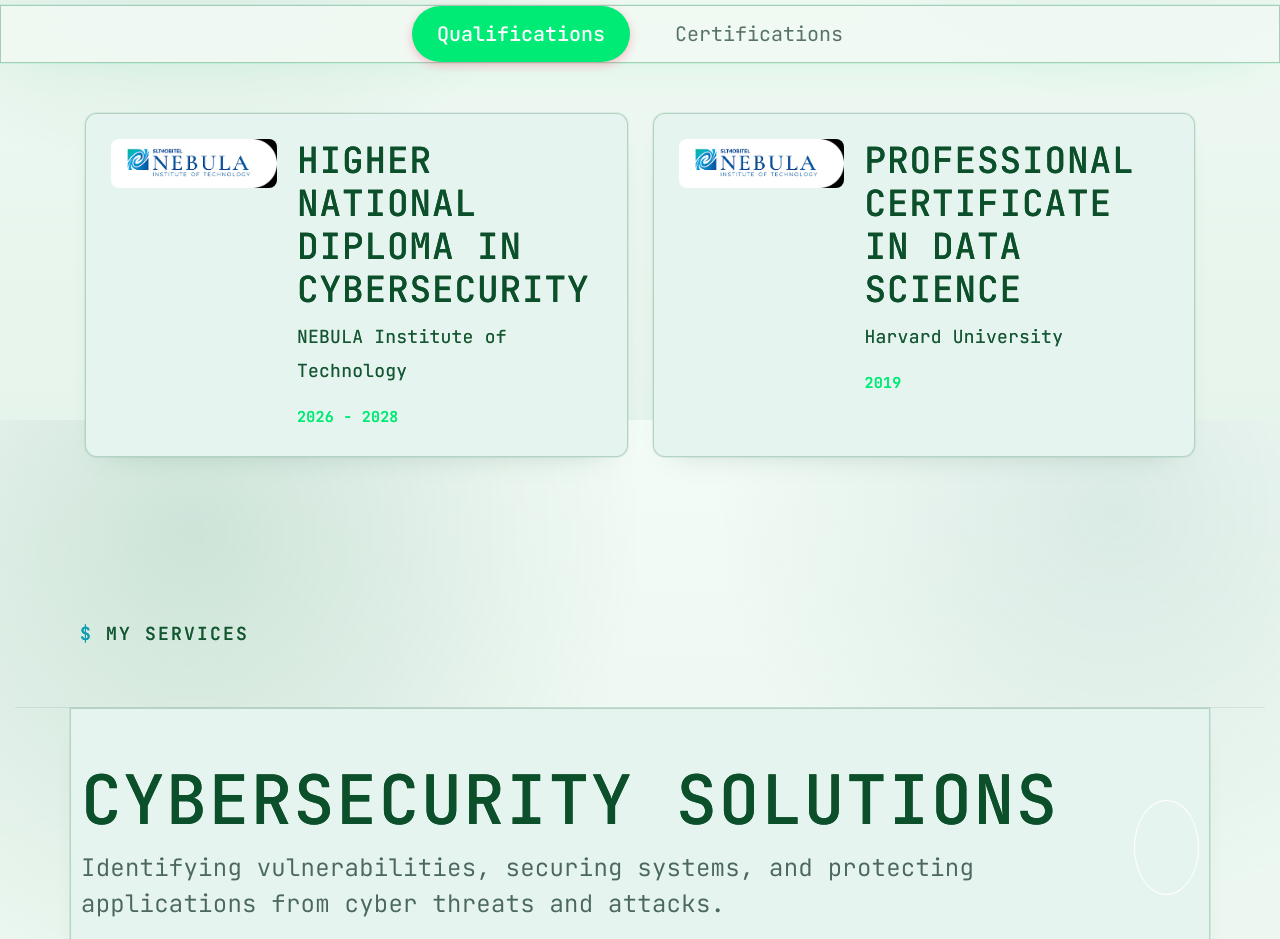
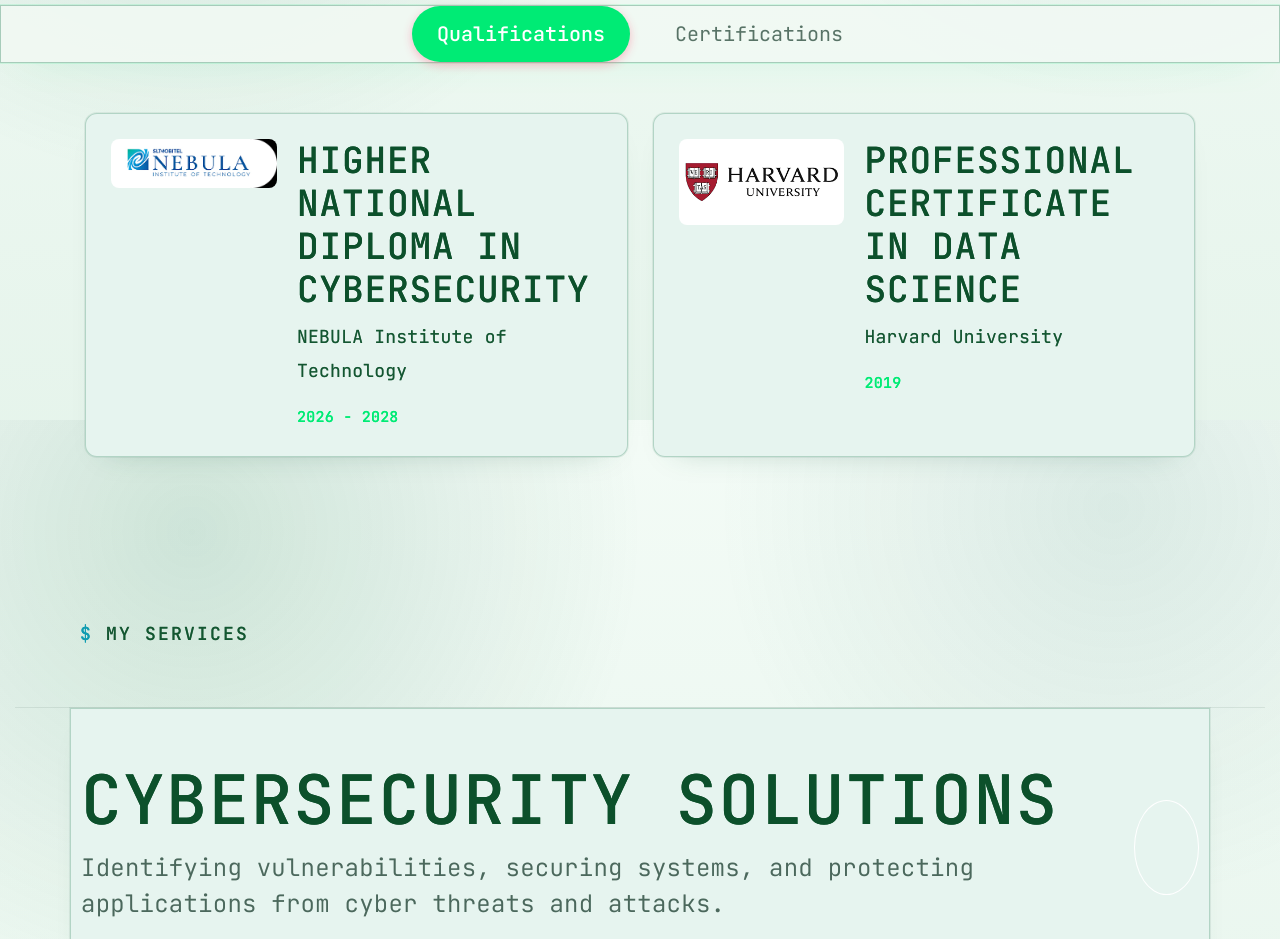
Before and after one commit to OmiruDev/omirucodes.github.io, a website: page index.html in a window 1280 px wide. Shown: the part 5180-6119 px from the top of the page. Drawn offline with nearby package versions, Linux system fonts and the light colour scheme; animation ran at ten frames a second.

Commit message:
Update index.html

```diff
--- a/index.html
+++ b/index.html
@@ -999,7 +999,7 @@
             </li>
             <li class="qualification-card">
               <div class="card-logo">
-                 <img src="./assets/images/university-logo-1.png" alt="Institute Logo" width="100" height="100">
+                 <img src="./assets/images/university-logo-2.png" alt="Institute Logo" width="100" height="100">
               </div>
               <div class="card-content">
                 <h3 class="h4 card-title">Professional Certificate in Data Science</h3>
```
